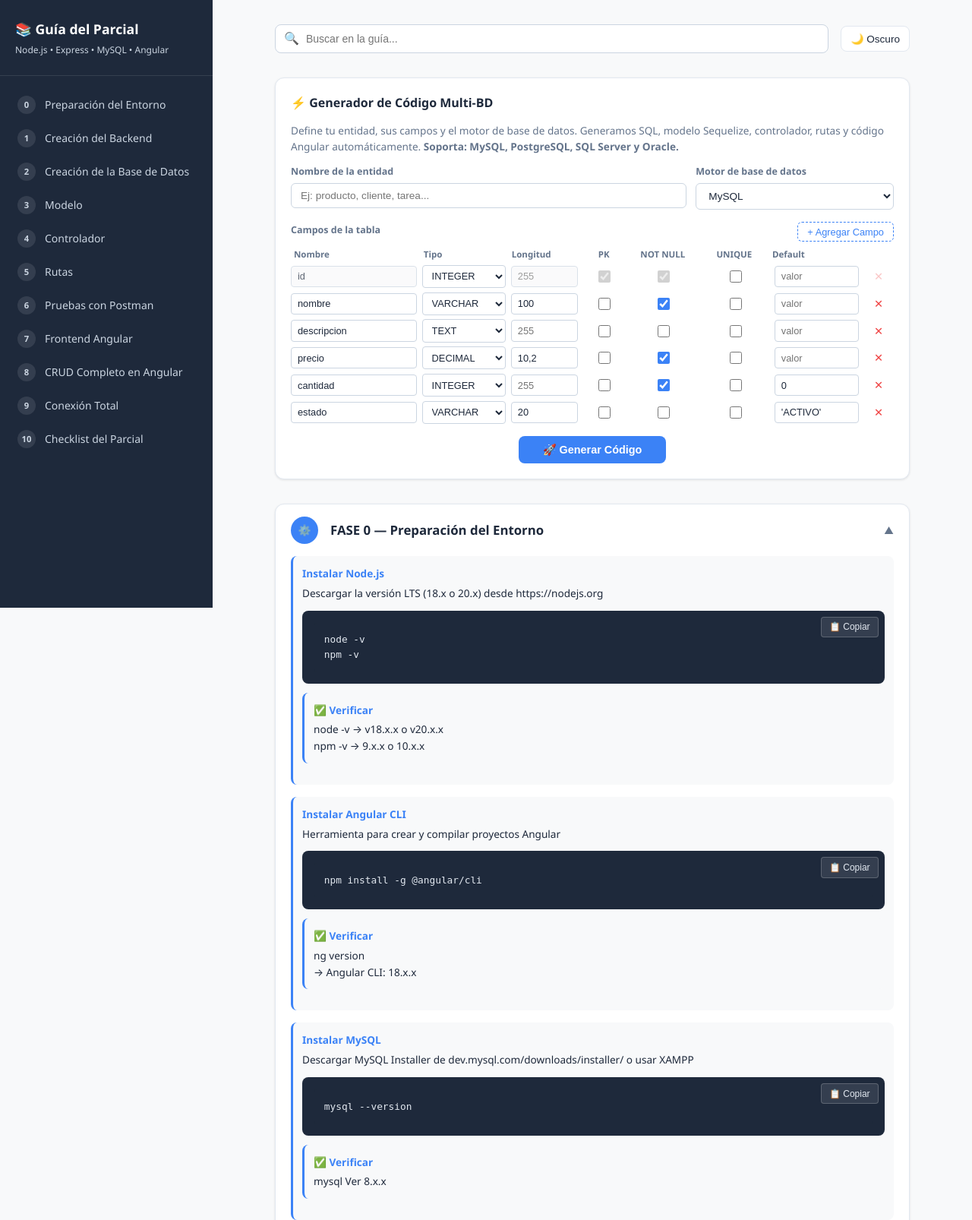
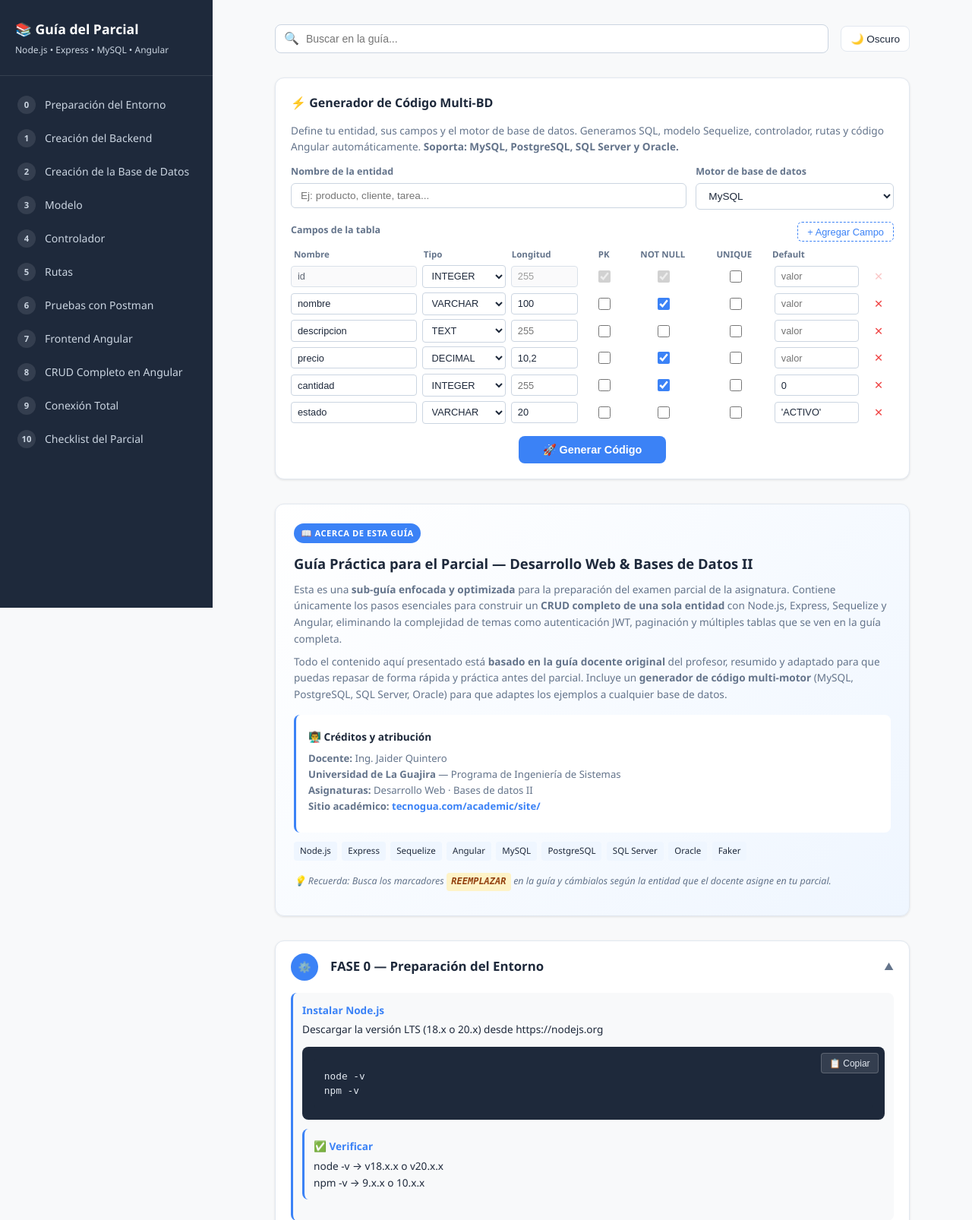
Before and after one commit to juankAnez/guia-dw, a Flask app: page / in a window 1280 px wide. Shown: the top 1606 px of the page at 76% size. Run offline with Flask 3, Linux system fonts and the light colour scheme; some libraries are stand-ins or nearby versions.

Commit message:
mejoras y agregando creditos en dashboard

```diff
--- a/flask-app/static/css/style.css
+++ b/flask-app/static/css/style.css
@@ -757,3 +757,73 @@ body {
   from { transform: translateX(100%); opacity: 0; }
   to { transform: translateX(0); opacity: 1; }
 }
+
+/* ===== CREDITS / DASHBOARD ===== */
+.credits-card {
+  background: linear-gradient(135deg, var(--bg-primary) 0%, var(--accent-light) 100%);
+  border: 1px solid var(--border);
+  border-radius: 12px;
+  padding: 1.5rem;
+  margin: 1rem 0 2rem;
+  box-shadow: var(--card-shadow);
+}
+
+.credits-card .badge {
+  display: inline-block;
+  background: var(--accent);
+  color: #fff;
+  font-size: 0.7rem;
+  font-weight: 700;
+  text-transform: uppercase;
+  letter-spacing: 0.5px;
+  padding: 0.25rem 0.6rem;
+  border-radius: 20px;
+  margin-bottom: 0.75rem;
+}
+
+.credits-card h2 {
+  font-size: 1.15rem;
+  margin-bottom: 0.5rem;
+  color: var(--text-primary);
+}
+
+.credits-card p {
+  font-size: 0.85rem;
+  color: var(--text-secondary);
+  line-height: 1.6;
+  margin-bottom: 0.5rem;
+}
+
+.credits-card .teacher-info {
+  margin-top: 1rem;
+  padding: 1rem;
+  background: var(--bg-primary);
+  border-radius: 8px;
+  border-left: 3px solid var(--accent);
+}
+
+.credits-card .teacher-info a {
+  color: var(--accent);
+  text-decoration: none;
+  font-weight: 600;
+}
+
+.credits-card .teacher-info a:hover {
+  text-decoration: underline;
+}
+
+.credits-card .tags {
+  display: flex;
+  flex-wrap: wrap;
+  gap: 0.4rem;
+  margin-top: 0.75rem;
+}
+
+.credits-card .tags span {
+  background: var(--accent-light);
+  color: var(--text-primary);
+  font-size: 0.72rem;
+  padding: 0.2rem 0.5rem;
+  border-radius: 4px;
+  font-weight: 500;
+}
--- a/flask-app/templates/index.html
+++ b/flask-app/templates/index.html
@@ -41,14 +41,56 @@
       <div class="generated-code" id="generated-result"></div>
     </div>
 
+    <!-- DASHBOARD / CREDITS -->
+    <div class="credits-card">
+      <span class="badge">📖 Acerca de esta guía</span>
+      <h2>Guía Práctica para el Parcial — Desarrollo Web &amp; Bases de Datos II</h2>
+      <p>
+        Esta es una <strong>sub-guía enfocada y optimizada</strong> para la preparación del examen parcial
+        de la asignatura. Contiene únicamente los pasos esenciales para construir un <strong>CRUD completo
+        de una sola entidad</strong> con Node.js, Express, Sequelize y Angular, eliminando la complejidad
+        de temas como autenticación JWT, paginación y múltiples tablas que se ven en la guía completa.
+      </p>
+      <p>
+        Todo el contenido aquí presentado está <strong>basado en la guía docente original</strong> del profesor,
+        resumido y adaptado para que puedas repasar de forma rápida y práctica antes del parcial.
+        Incluye un <strong>generador de código multi-motor</strong> (MySQL, PostgreSQL, SQL Server, Oracle)
+        para que adaptes los ejemplos a cualquier base de datos.
+      </p>
+
+      <div class="teacher-info">
+        <strong style="font-size:0.85rem;">👨‍🏫 Créditos y atribución</strong>
+        <p style="margin-top:0.35rem;font-size:0.82rem;">
+          <strong>Docente:</strong> Ing. Jaider Quintero<br>
+          <strong>Universidad de La Guajira</strong> — Programa de Ingeniería de Sistemas<br>
+          <strong>Asignaturas:</strong> Desarrollo Web · Bases de datos II<br>
+          <strong>Sitio académico:</strong>
+          <a href="https://tecnogua.com/academic/site/" target="_blank" rel="noopener">
+            tecnogua.com/academic/site/
+          </a>
+        </p>
+      </div>
+
+      <div class="tags">
+        <span>Node.js</span>
+        <span>Express</span>
+        <span>Sequelize</span>
+        <span>Angular</span>
+        <span>MySQL</span>
+        <span>PostgreSQL</span>
+        <span>SQL Server</span>
+        <span>Oracle</span>
+        <span>Faker</span>
+      </div>
+
+      <p style="margin-top:1rem;font-size:0.78rem;font-style:italic;">
+        💡 Recuerda: Busca los marcadores <code class="replace-marker" style="font-size:0.75rem;">REEMPLAZAR</code>
+        en la guía y cámbialos según la entidad que el docente asigne en tu parcial.
+      </p>
+    </div>
+
     <!-- PHASES -->
     <div id="phases-container"></div>
-
-    <!-- FOOTER -->
-    <div style="text-align:center;padding:2rem 0;color:var(--text-secondary);font-size:0.8rem;border-top:1px solid var(--border);margin-top:2rem;">
-      <p>Guía práctica para el parcial — Basada en la guía del docente</p>
-      <p style="margin-top:0.25rem;">💡 Recuerda: <strong>REEMPLAZA</strong> los marcadores según la entidad que te dé el docente</p>
-    </div>
 
   </main>
 
```
